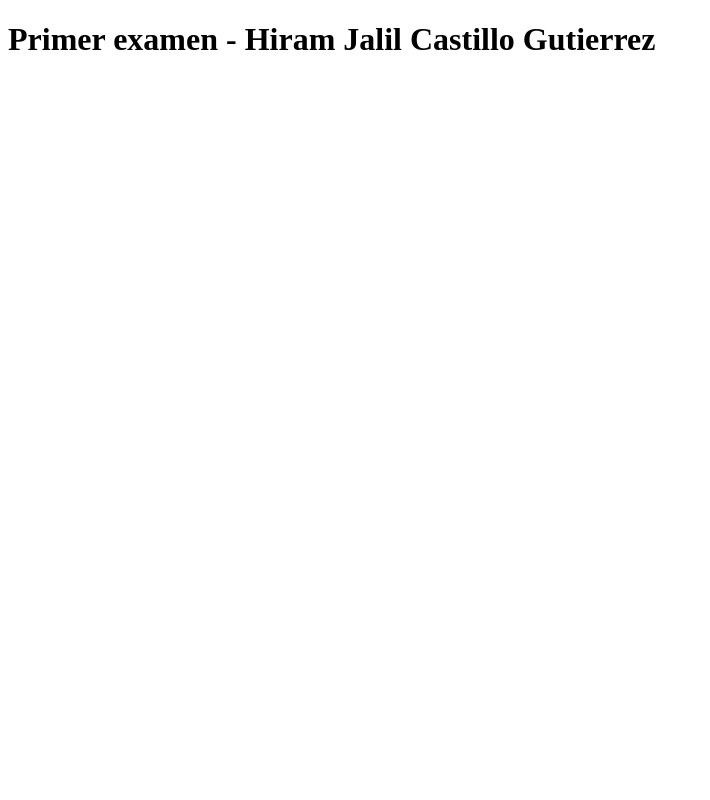
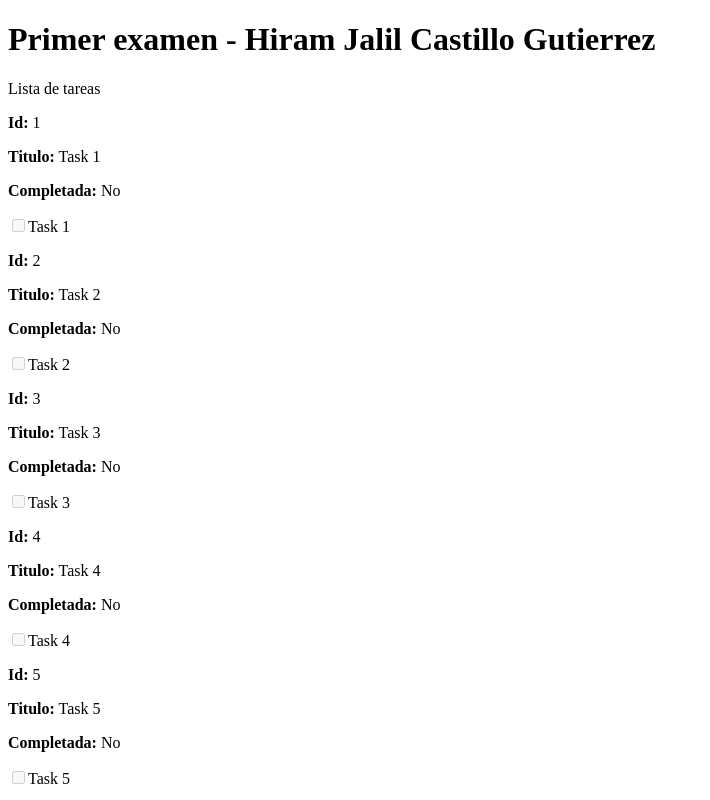
Before and after one commit to hiramcastillo36/primer-examen-escalables, an Angular app: page / in a window 1280 px wide. Shown: the whole page, without its empty margins (0-710 px from the left). Built offline with nearby package versions, Linux system fonts and the light colour scheme.

Commit message:
feat: add tasks-list and controls component

```diff
--- a/src/app/app.component.html
+++ b/src/app/app.component.html
@@ -4,4 +4,9 @@
             <h1>Primer examen - Hiram Jalil Castillo Gutierrez</h1>
         </div>
     </header>
+    <section>
+        <app-task-list
+            [tasks]="tasks"
+        ></app-task-list>
+    </section>
 </main>
--- a/src/app/app.component.ts
+++ b/src/app/app.component.ts
@@ -1,12 +1,20 @@
 import { Component } from '@angular/core';
 import { RouterOutlet } from '@angular/router';
+import { TaskListComponent } from './components/task-list/task-list.component';
+import { Task } from './interfaces/task.interface';
 
 @Component({
   selector: 'app-root',
-  imports: [RouterOutlet],
+  imports: [RouterOutlet, TaskListComponent],
   templateUrl: './app.component.html',
   styleUrl: './app.component.css'
 })
 export class AppComponent {
-  title = 'primer-parcial';
+  tasks: Task[] = [
+    { id: 1, title: 'Task 1', completed: false },
+    { id: 2, title: 'Task 2', completed: false },
+    { id: 3, title: 'Task 3', completed: false },
+    { id: 4, title: 'Task 4', completed: false },
+    { id: 5, title: 'Task 5', completed: false },
+  ];
 }
--- /dev/null
+++ b/src/app/components/controls/controls.component.html
@@ -0,0 +1 @@
+<p>controls works!</p>
--- /dev/null
+++ b/src/app/components/task-list/task-list.component.html
@@ -0,0 +1,17 @@
+<p>Lista de tareas</p>
+<div *ngFor="let task of tasks">
+    <div>
+        <p>
+            <strong>Id:</strong> {{ task.id }}
+        </p>
+        <p>
+            <strong>Titulo:</strong> {{ task.title }}
+        </p>
+        <p>
+            <strong>Completada:</strong> {{ task.completed ? 'Si' : 'No' }}
+        </p>
+
+        <input type="checkbox" [checked]="task.completed" disabled>
+        <span>{{ task.title }}</span>
+    </div>
+</div>
--- /dev/null
+++ b/src/app/components/task-list/task-list.component.ts
@@ -0,0 +1,20 @@
+import { Component, Input } from '@angular/core';
+import { Task } from '../../interfaces/task.interface';
+import { NgFor } from '@angular/common';
+
+@Component({
+  selector: 'app-task-list',
+  imports: [NgFor],
+  templateUrl: './task-list.component.html',
+  styleUrl: './task-list.component.css'
+})
+export class TaskListComponent {
+    @Input()
+    tasks: Task[] = [
+        {
+            id: 0,
+            title: '',
+            completed: false
+        }
+    ]
+}
--- /dev/null
+++ b/src/app/interfaces/task.interface.ts
@@ -0,0 +1,5 @@
+export interface Task {
+    id: number;
+    title: string;
+    completed: boolean;
+}
```
Also changed, not shown: src/app/components/controls/controls.component.ts (added, +11 -0 lines), src/app/components/controls/controls.component.css (added), src/app/components/task-list/task-list.component.css (added).
